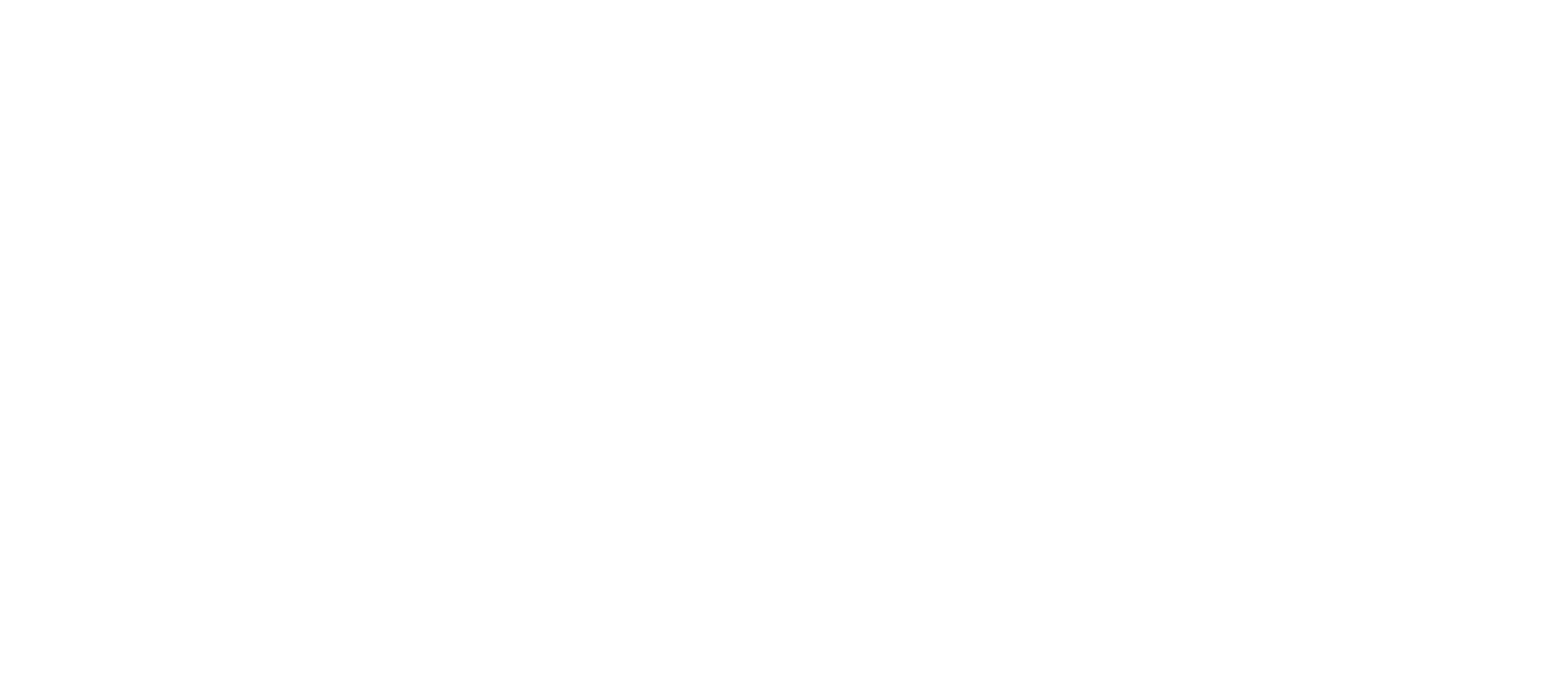
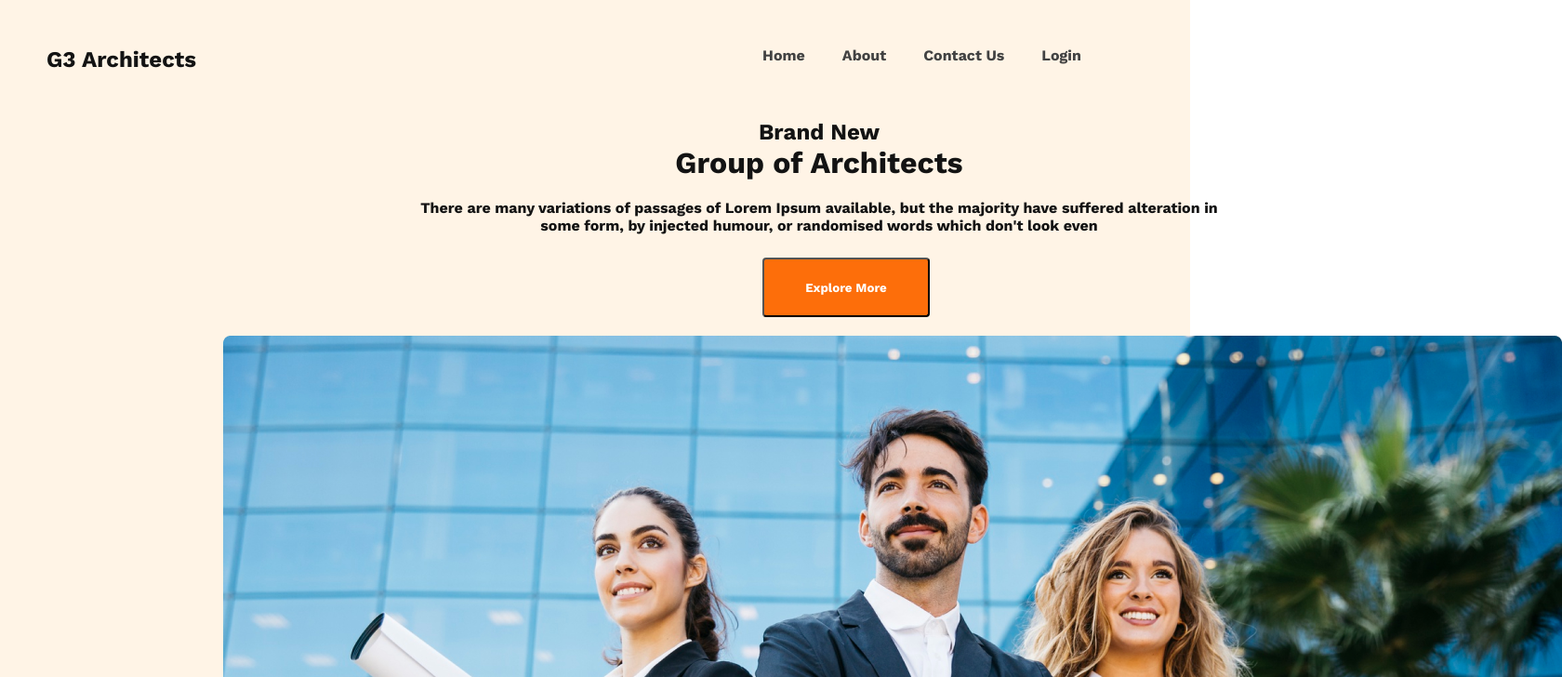
Before and after one commit to saiful6575/2nd_assignment, a plain HTML site: page index.html in a window 1280 px wide. Shown: the top 728 px of the page at 93% size, 1680 px wide, since content can reach past the window. Drawn offline with nearby package versions, Linux system fonts and the light colour scheme.

Commit message:
header section

```diff
--- a/index.html
+++ b/index.html
@@ -1,12 +1,48 @@
 <!DOCTYPE html>
 <html lang="en">
+
 <head>
     <meta charset="UTF-8">
     <meta http-equiv="X-UA-Compatible" content="IE=edge">
     <meta name="viewport" content="width=device-width, initial-scale=1.0">
-    <title>Document</title>
+    <title>G3 Architects</title>
+    <link rel="preconnect" href="https://fonts.googleapis.com">
+    <link rel="preconnect" href="https://fonts.gstatic.com" crossorigin>
+    <link href="https://fonts.googleapis.com/css2?family=Open+Sans:ital@0;1&family=Work+Sans:wght@700&display=swap" rel="stylesheet">
+    <link rel="stylesheet" href="styles.css">
 </head>
+
 <body>
+    <header>
+        <nav>
+            <h1 class="head_text">G3 Architects</h1>
+            <ul class="nav_bar">
+                <li>Home</li>
+                <li>About</li>
+                <li>Contact Us</li>
+                <li>Login</li>
+            </ul>
+        </nav>
+        <div class="mid_txt">
+            <h2 class="bold_text-1">Brand New </h2>
+            <h1 class="bold_text-2">Group of Architects</h1>
+            <p class="regular_txt">There are many variations of passages of Lorem Ipsum available, but the majority have suffered alteration in some form, by injected humour, or randomised words which don't look even</p>
+        </div>
+        <div class="button">
+            <button class="btn-primary">Explore More</button>
+        </div>
+        <div class="banner_img">
+            <img src="./images/banner.png" alt="">
+        </div>
+    </header>
+    <main>
+
+
+    </main>
+    <footer>
+
+    </footer>
 
 </body>
+
 </html>
--- /dev/null
+++ b/styles.css
@@ -0,0 +1,89 @@
+* {
+    margin: 0;
+    font-family: 'work Sans';
+    /* padding: 0; */
+}
+
+header {
+    /* width: 1920px;
+    height: 1322px; */
+    background-color: #FF900E1A;
+
+}
+
+.head_text {
+    color: #131313;
+    font-weight: 700;
+}
+
+nav {
+    display: flex;
+    justify-content: space-between;
+    gap: 30px;
+    padding: 50px;
+    flex-direction: row;
+}
+
+nav li {
+    list-style: none;
+    /* margin-left: 50px; */
+}
+
+nav ul {
+    display: flex;
+    /* position: relative; */
+    justify-content: center;
+    gap: 40px;
+    width: 477px;
+    height: 26px;
+    left: 1203px;
+    top: 63px;
+}
+
+.nav_bar li {
+    font-weight: 500;
+    color: #424242;
+    font-style: normal;
+}
+
+.mid_txt {
+    /* align-items: center; */
+    color: #131313;
+    width: 862px;
+    /* height: 225px; */
+    padding-left: 450px;
+}
+
+.bold_text-1 {
+    text-align: center;
+    font-weight: 700;
+    size: 64px;
+}
+.bold_text-2 {
+    text-align: center;
+    font-weight: 700;
+    size: 64px;
+    margin-bottom: 20px;
+}
+.regular_txt{
+    text-align: center;
+
+    font-weight: 400;
+    font-style: normal;
+    margin-bottom: 25px;
+}
+.btn-primary{
+    background-color: #fd6e0a;
+    color: #FFFFFF;
+    width: 180px;
+    height: 64px;
+    font-weight: 600;
+    border-radius: 4px;
+}
+.button{
+    margin-left: 820px;
+}
+.banner_img{
+    margin-top: 20px;
+    margin-left: 240px;
+}
```
Also changed, not shown: 1 other file.
